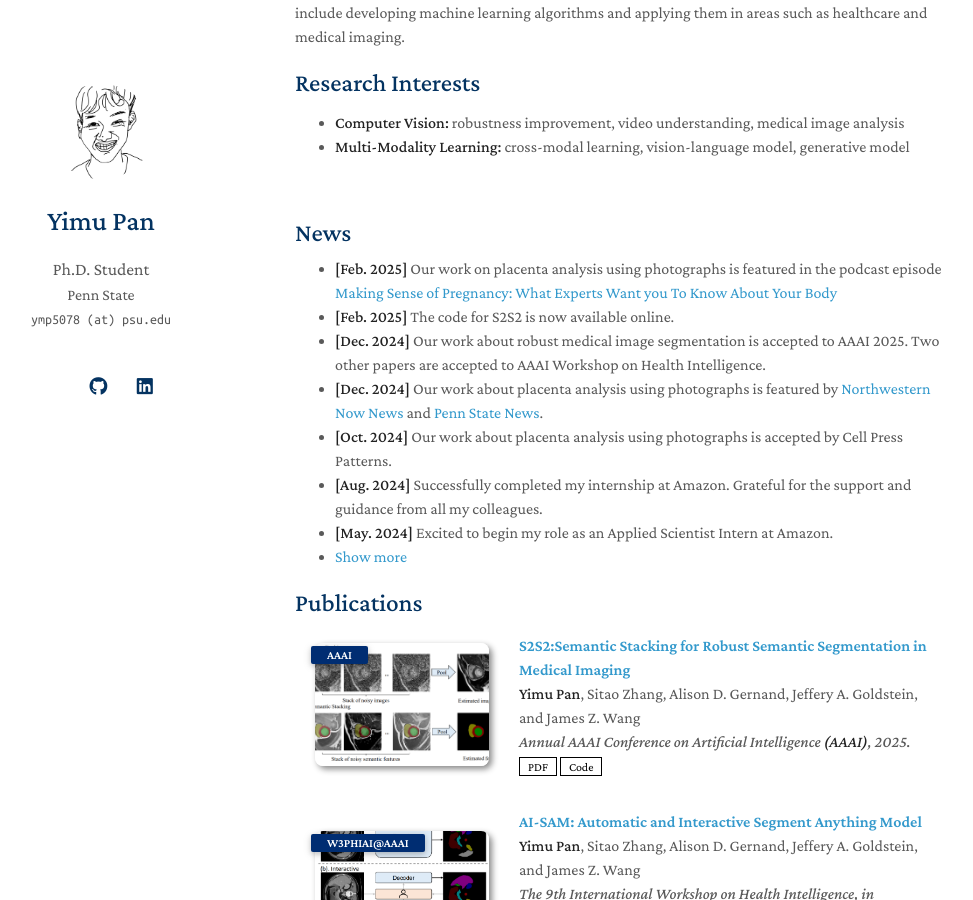
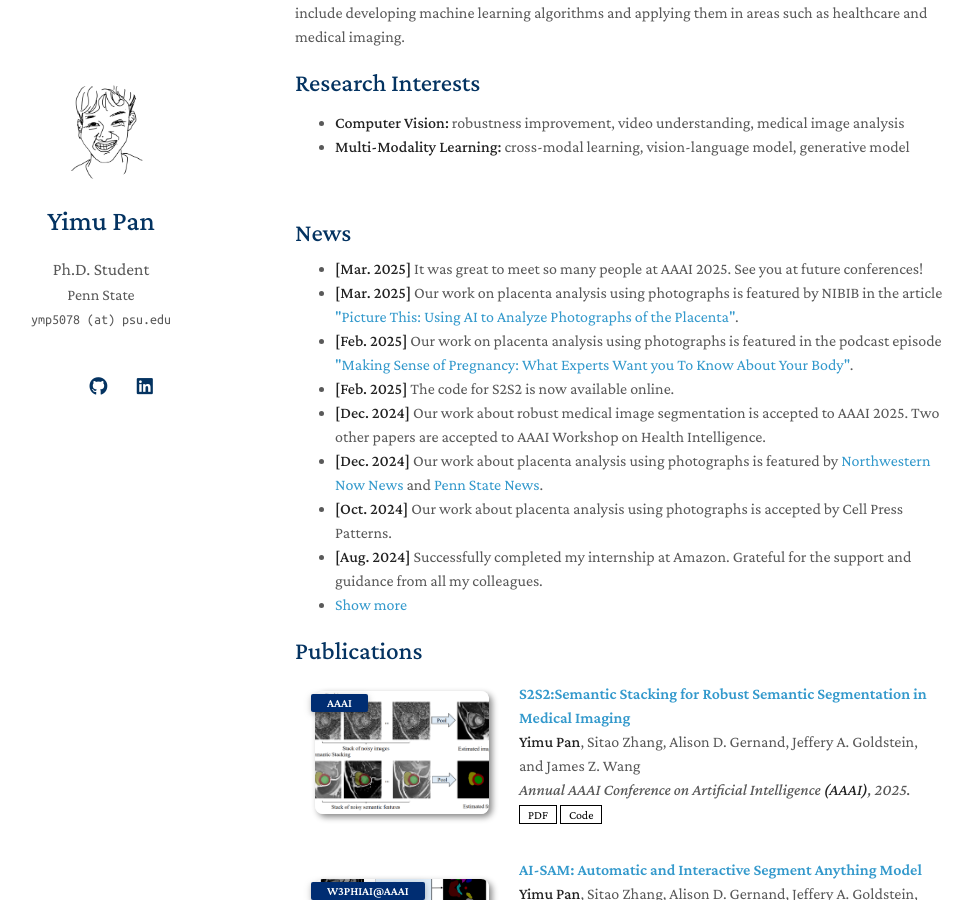
Before and after one commit to ymp5078/ymp5078.github.io, a Jekyll site: the page built from index.md, in a window 1280 px wide and 900 px high, scrolled down 320 px. Shown: the whole window, without its empty margins (175-1148 px from the left). Built offline with Jekyll 4.4.1, drawn with Linux system fonts in a browser that asks for light colours; a style sheet for code colours, icons or effects is not loaded; our own code applies the rules of GitHub Pages for plain Markdown files.

Commit message:
add news

```diff
--- a/_includes/news.md
+++ b/_includes/news.md
@@ -1,17 +1,20 @@
 <h2 style="margin: 60px 0px 10px;">News</h2>
 
 <ul>
-<li><strong>[Feb. 2025]</strong> Our work on placenta analysis using photographs is featured in the podcast episode <a href="https://podcasts.apple.com/us/podcast/unlocking-the-secrets-of-the-placenta-with/id1779600854?i=1000693920468">Making Sense of Pregnancy: What Experts Want you To Know About Your Body</a></li>
+<li><strong>[Mar. 2025]</strong> It was great to meet so many people at AAAI 2025. See you at future conferences!</li>
+<li><strong>[Mar. 2025]</strong> Our work on placenta analysis using photographs is featured by NIBIB in the article <a href="https://www.nibib.nih.gov/news-events/newsroom/picture-using-ai-analyze-photographs-placenta">"Picture This: Using AI to Analyze Photographs of the Placenta"</a>.</li>
+<li><strong>[Feb. 2025]</strong> Our work on placenta analysis using photographs is featured in the podcast episode <a href="https://podcasts.apple.com/us/podcast/unlocking-the-secrets-of-the-placenta-with/id1779600854?i=1000693920468">"Making Sense of Pregnancy: What Experts Want you To Know About Your Body"</a>.</li>
 <li><strong>[Feb. 2025]</strong> The code for S2S2 is now available online.</li>
 <li><strong>[Dec. 2024]</strong> Our work about robust medical image segmentation is accepted to AAAI 2025. Two other papers are accepted to AAAI Workshop on Health Intelligence.</li>
 <li><strong>[Dec. 2024]</strong> Our work about placenta analysis using photographs is featured by <a href="https://news.northwestern.edu/stories/2024/12/ai-tool-analyzes-placentas-at-birth-for-faster-detection-of-neonatal-maternal-problems/?fj=">Northwestern Now News</a> and <a href="https://www.psu.edu/news/research/story/placenta-assessment-tool-aims-improve-neonatal-maternal-care">Penn State News</a>.</li>
 <li><strong>[Oct. 2024]</strong> Our work about placenta analysis using photographs is accepted by Cell Press Patterns. </li>
 <li><strong>[Aug. 2024]</strong> Successfully completed my internship at Amazon. Grateful for the support and guidance from all my colleagues.</li>
-<li><strong>[May. 2024]</strong> Excited to begin my role as an Applied Scientist Intern at Amazon.</li>
+
 
 
 <li> <a href="#" onclick="toggleVis(this); return false;">Show more</a> </li>
 <div id="newsmore" style="display:none">
+    <li><strong>[May. 2024]</strong> Excited to begin my role as an Applied Scientist Intern at Amazon.</li>
     <li><strong>[Jun. 2023]</strong> Attending CVPR 2023 in Vancouver. Looking forward to connecting with others.</li>
     <li><strong>[Jun. 2023]</strong> Our work on enhancing vision-language training for placenta analysis is accepted at MICCAI 2023.</li>
     <li><strong>[Feb. 2023]</strong> Our paper, EmotionCLIP, is accepted at CVPR 2023.</li>
```
